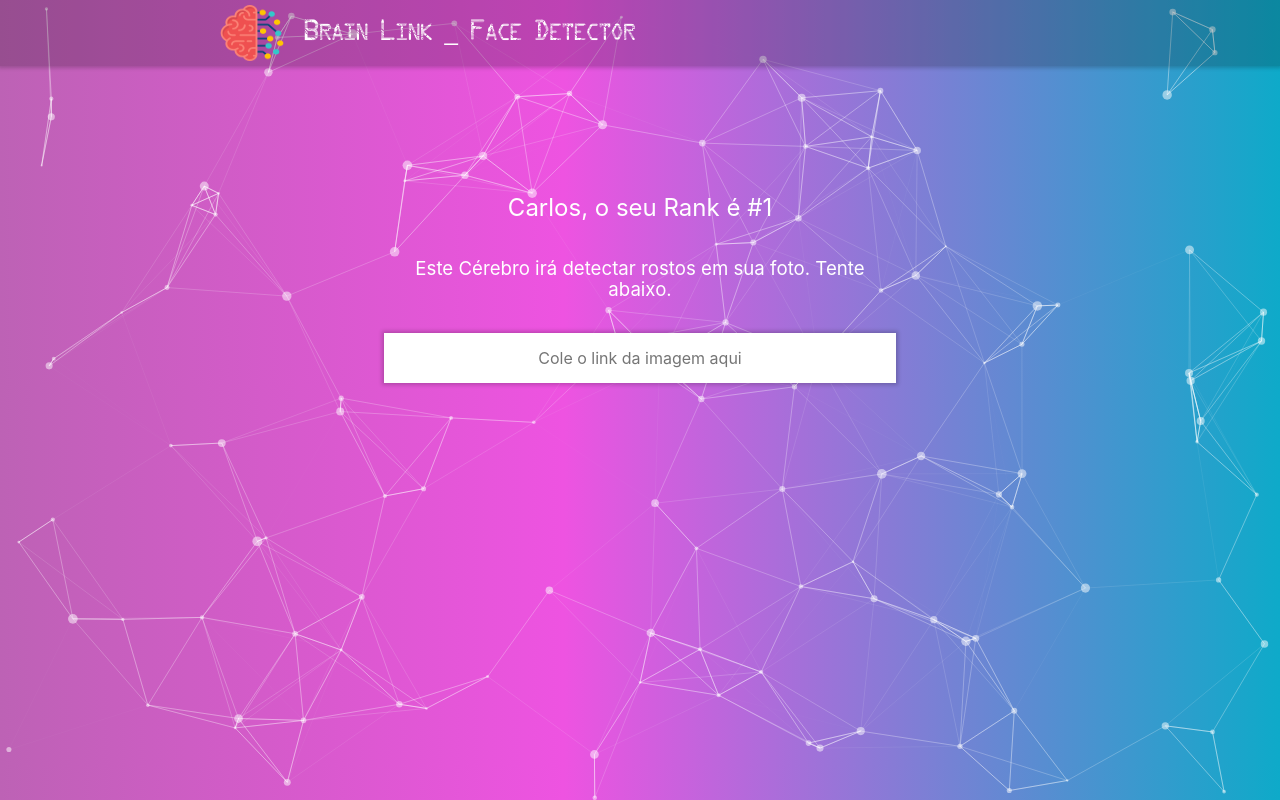
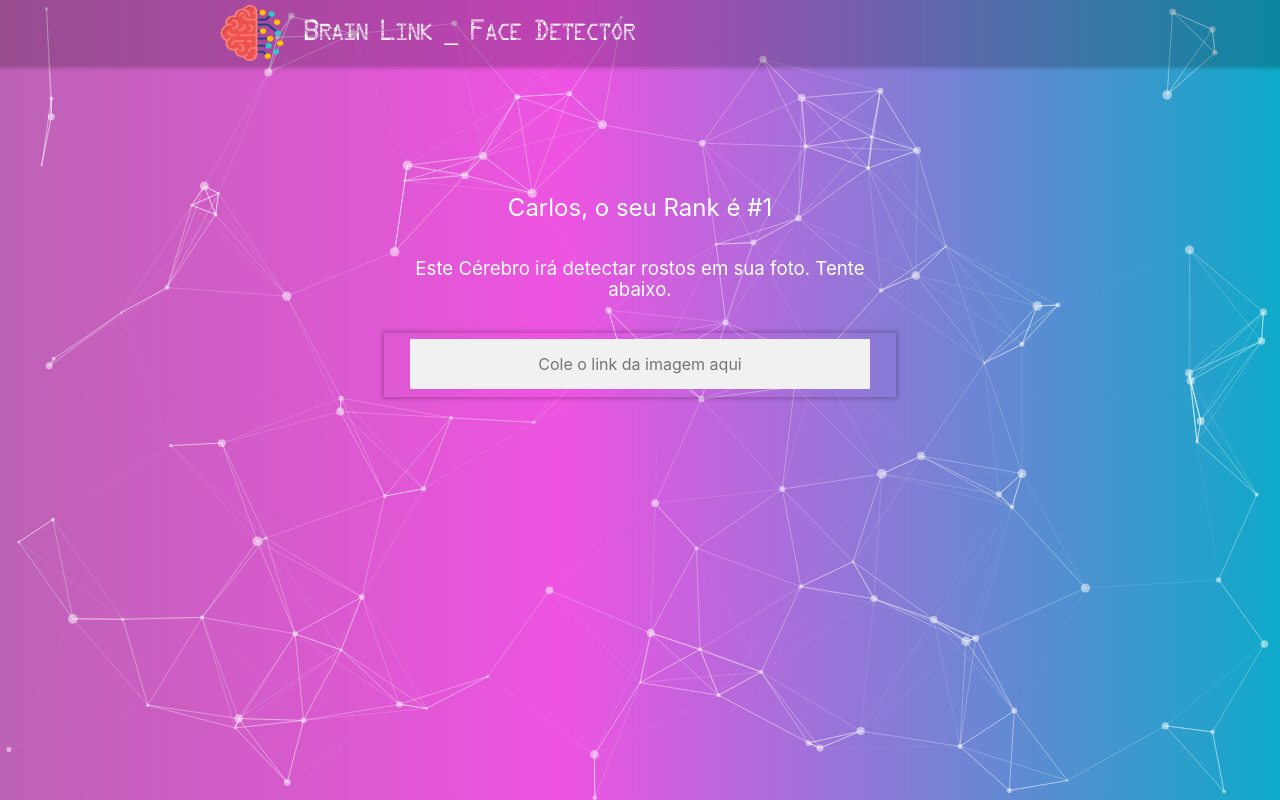
Before and after one commit to mucavel/brainlink-facedetector, a React (Create React App) app: page / in a window 1280 px wide. Built offline with nearby package versions, Linux system fonts and the light colour scheme.

Commit message:
Melhorias na estilizacao

```diff
--- a/src/components/InputForm/css/InputForm.css
+++ b/src/components/InputForm/css/InputForm.css
@@ -10,17 +10,17 @@
     font-size: 14pt;
 }
 .inputForm{
-    background:rgb(255, 255, 255);
+    height: 4rem;
 }
 .inputForm input{
     width: 90%;
     line-height: 50px;
     padding: 0 5px;
-    /* margin: 0 5px; */
     text-align: center;
-    border-radius: 5px;
     border: none;
     outline: none;
+    background: rgb(241, 241, 241);
+    margin: .4rem auto;
 }
 /* .inputForm button{
     background-color: rgb(228,110,218);
```
